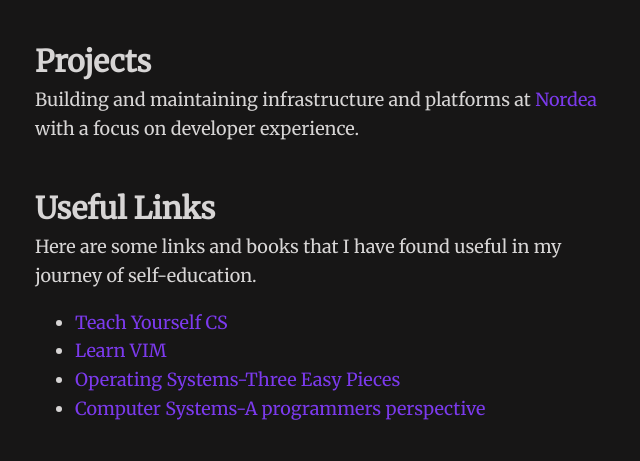
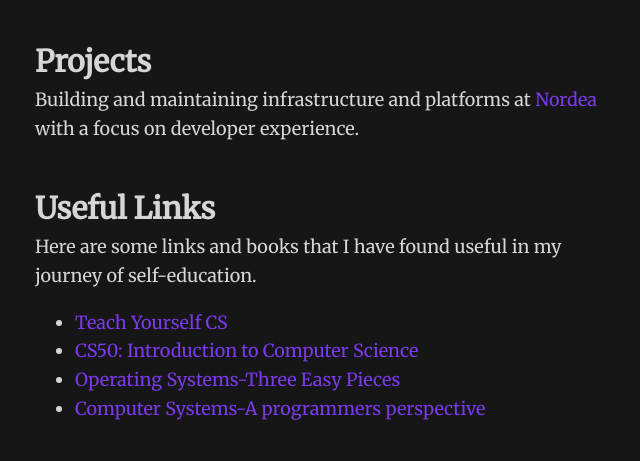
Before and after one commit to nimblegeek/jas-me, a plain HTML site: page index.html in a window 1280 px wide. Shown: the part 326-787 px from the top of the page, without its empty margins (315-955 px from the left). Drawn offline with Linux system fonts and the light colour scheme; a web font is replaced by a local one.

Commit message:
Replacing a hyperlink

```diff
--- a/index.html
+++ b/index.html
@@ -41,7 +41,8 @@
     </p>
     <ul>
       <li><a href="https://teachyourselfcs.com/">Teach Yourself CS</a></li>
-      <li><a href="https://github.com/iggredible/Learn-Vim">Learn VIM</a></li>
+      <li><a href="https://pll.harvard.edu/course/cs50-introduction-computer-science">CS50: Introduction to Computer
+          Science</a></li>
       <li><a href="https://www.amazon.se/-/en/Remzi-H-Arpaci-Dusseau/dp/198508659X">Operating Systems-Three Easy
           Pieces</a></li>
       <li><a href="https://www.amazon.com/gp/product/013409266X/ref=ppx_od_dt_b_asin_title_s01?ie=UTF8&psc=1">Computer
```
